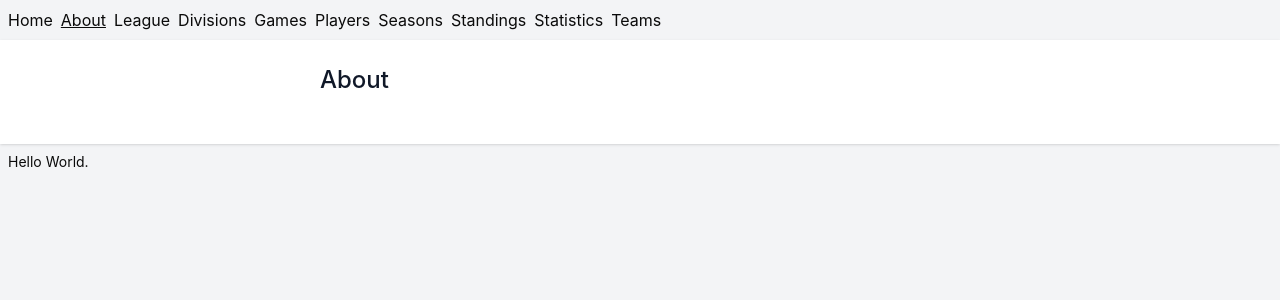
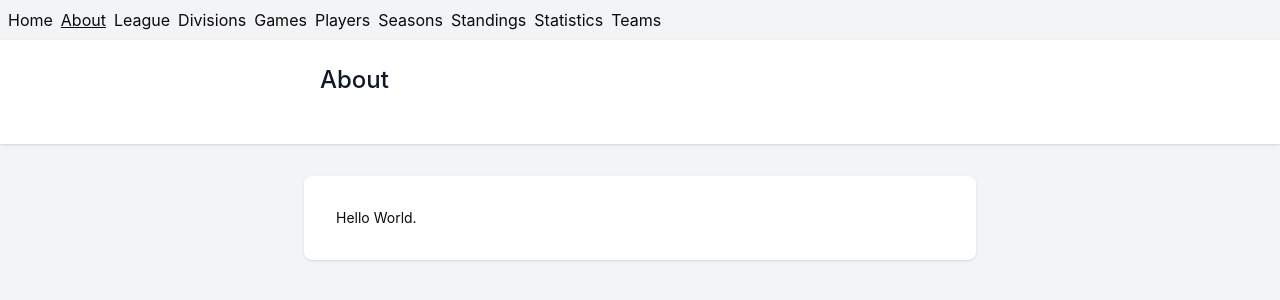
Before and after one commit to ober9k/bball-score-react, a React (Vite) app: page /about in a window 1280 px wide. Shown: the top 300 px of the page. Built offline with nearby package versions, Linux system fonts and the light colour scheme.

Commit message:
Added component for wrapping page content

```diff
--- /dev/null
+++ b/src/components/layout/page/page-content.module.css
@@ -0,0 +1,7 @@
+@import "tailwindcss";
+
+.content {
+  @apply mx-auto max-w-2xl;
+  @apply mt-8 p-6 sm:rounded-lg;
+  @apply bg-white shadow-sm;
+}
--- /dev/null
+++ b/src/components/layout/page/page-content.tsx
@@ -0,0 +1,14 @@
+import * as styles from "@/components/layout/page/page-content.module.css";
+import type { ReactNode } from "react";
+
+type Props = {
+  children?: ReactNode,
+}
+
+export default function PageContent({ children }: Props) {
+  return (
+    <article className={styles.content}>
+      {children}
+    </article>
+  );
+}
--- a/src/layouts/default-layout.tsx
+++ b/src/layouts/default-layout.tsx
@@ -1,5 +1,6 @@
 import Navigation from "@/components/layout/navigation";
 import type { Link } from "@/components/layout/page/page-breadcrumbs.tsx";
+import PageContent from "@/components/layout/page/page-content.tsx";
 import PageHeader from "@/components/layout/page/page-header.tsx";
 import { PageContext } from "@/contexts/page-context.ts";
 import { QueryClient, QueryClientProvider } from "@tanstack/react-query";
@@ -32,10 +33,12 @@ export default function DefaultLayout() {
   return (
     <>
       <PageContext value={pageContext}>
-        <Navigation />
-        <PageHeader />
         <QueryClientProvider client={client}>
-          <Outlet/>
+          <Navigation />
+          <PageHeader />
+          <PageContent>
+            <Outlet/>
+          </PageContent>
         </QueryClientProvider>
       </PageContext>
     </>
```
